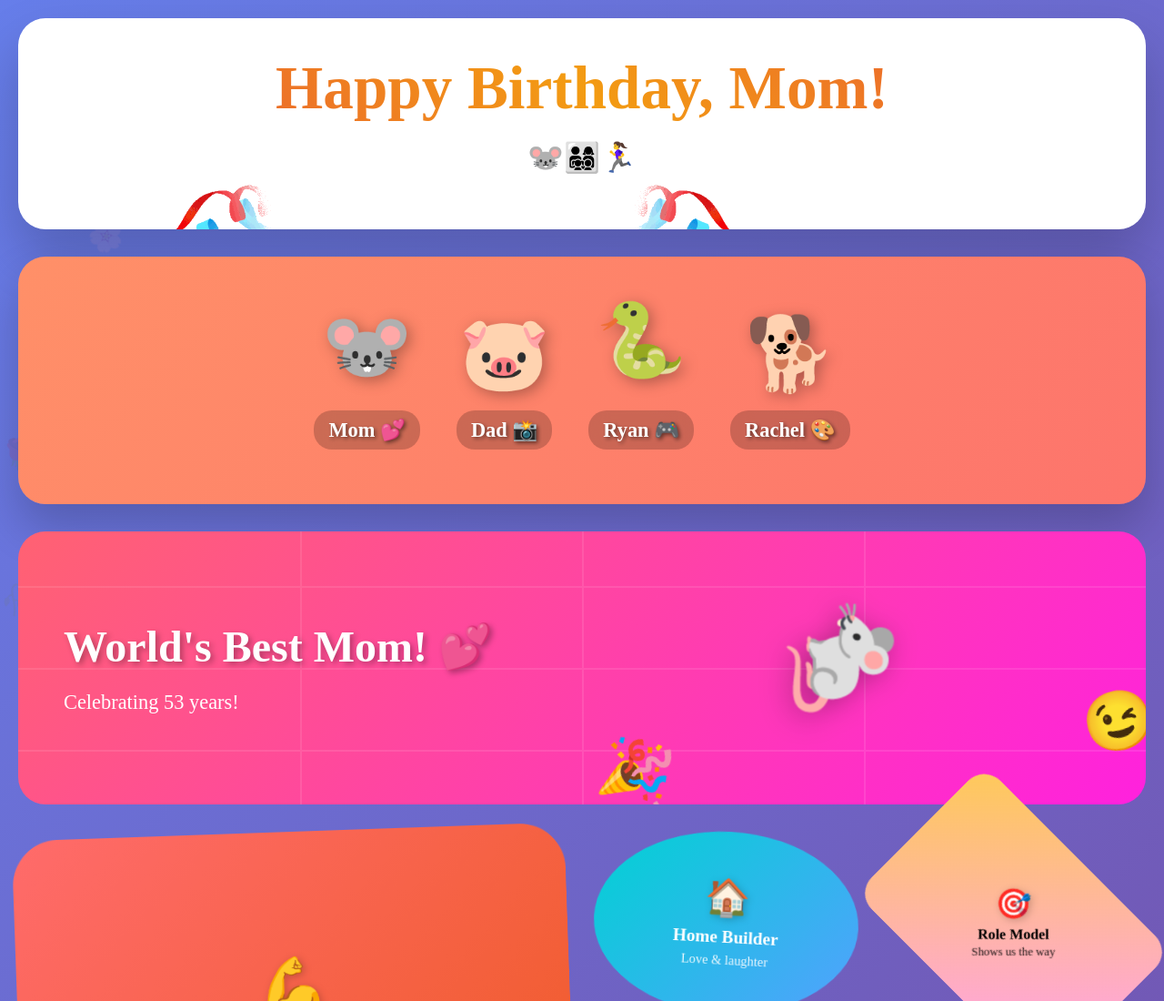
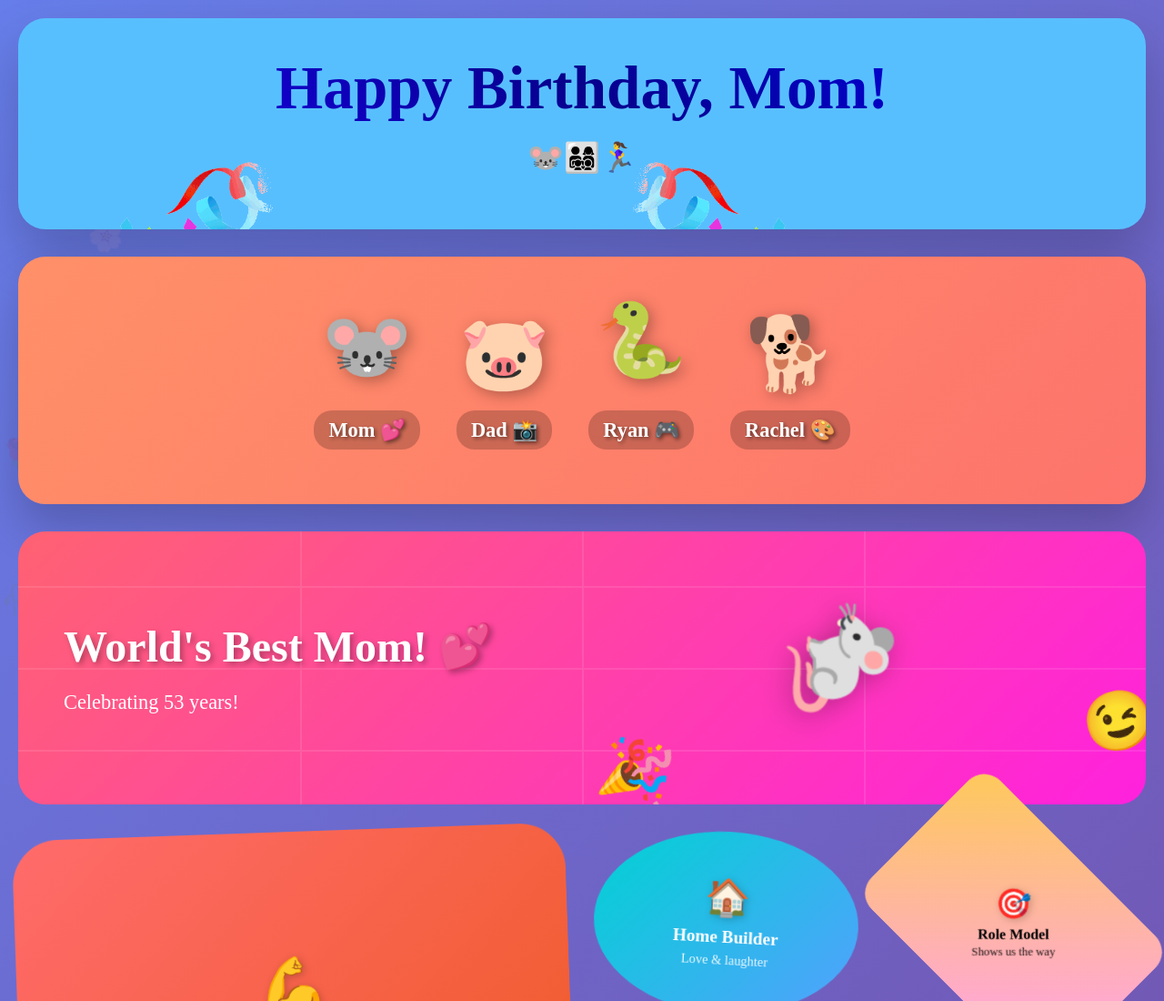
Before and after one commit to cheungxucheng/mombday, a plain HTML site: page index.html in a window 1280 px wide. Shown: the top 1100 px of the page at 91% size. Drawn offline with Linux system fonts and the light colour scheme.

Commit message:
change color

```diff
--- a/styles.css
+++ b/styles.css
@@ -9,7 +9,7 @@
     justify-content: space-between;
     position: absolute;
     left: 0px;
-    top: 145px;
+    top: 120px;
 }
 
 .gifs {
@@ -74,7 +74,7 @@ body {
 .hero {
     text-align: center;
     padding: 40px 20px;
-    background: rgb(255, 255, 255);
+    background: rgb(88, 191, 255);
     border-radius: 30px;
     margin-bottom: 30px;
     box-shadow: 0 30px 60px rgba(0, 0, 0, 0.2);
@@ -96,7 +96,7 @@ body {
 
 h1 {
     font-size: 4em;
-    background: linear-gradient(45deg, #e74c3c, #f39c12, #e74c3c);
+    background: linear-gradient(45deg, #1900ff, #08018b, #0004ff);
     -webkit-background-clip: text;
     -webkit-text-fill-color: transparent;
     background-clip: text;
```
